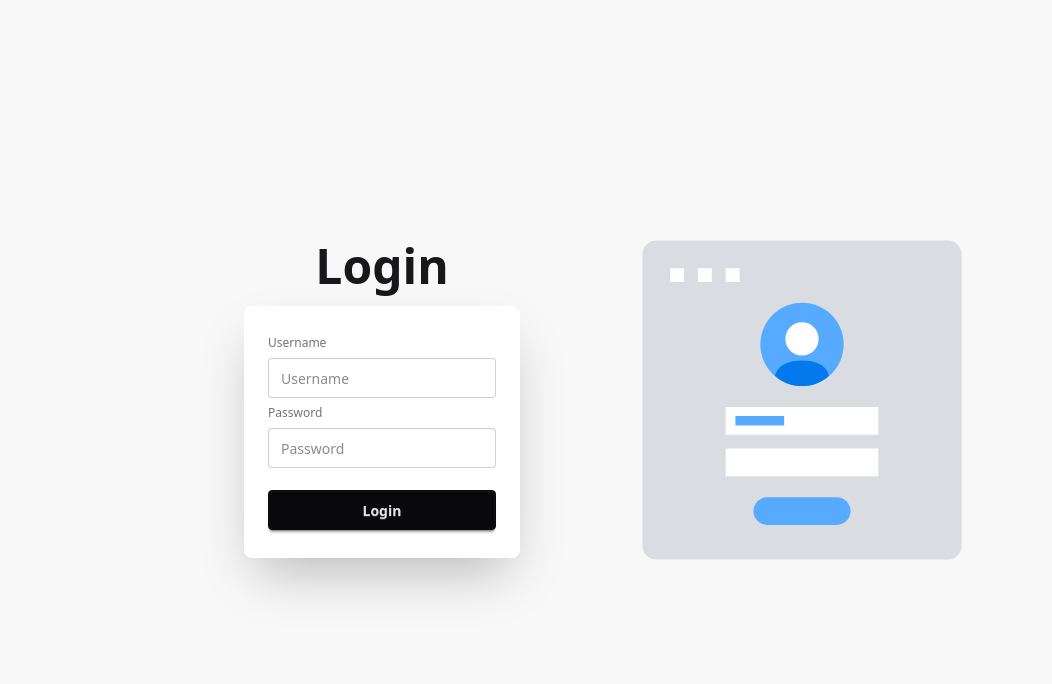
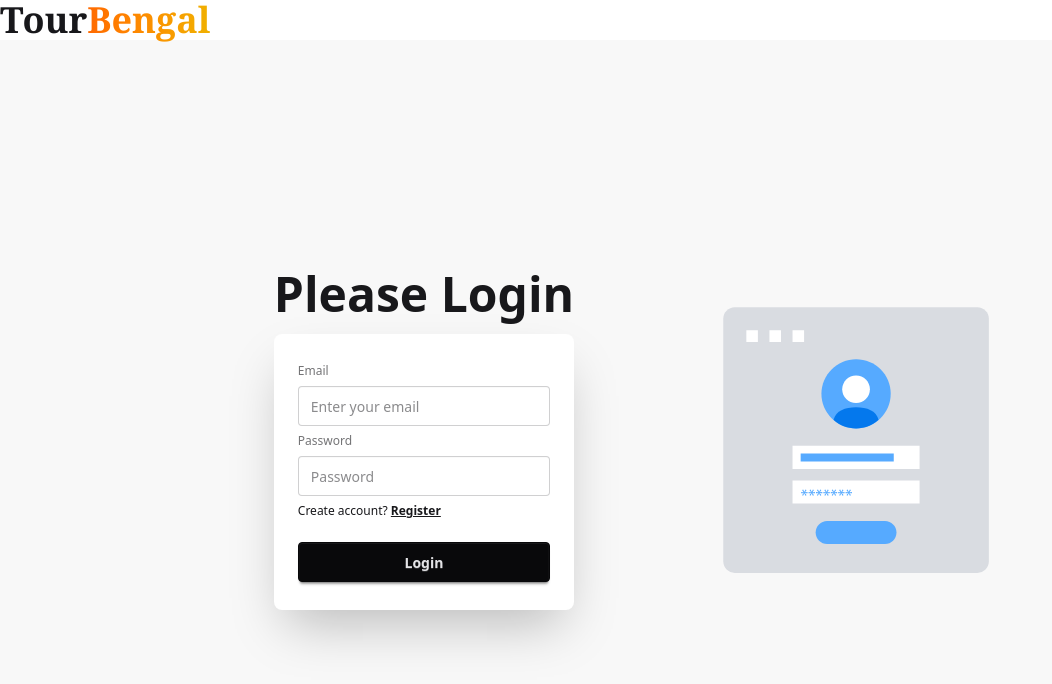
Before and after one commit to AL-AM1N/tour-Bengal-client, a React (Vite) app: page /login in a window 1280 px wide. Shown: the top 684 px of the page, without its empty margins (0-1052 px from the left). Built offline with nearby package versions, Linux system fonts and the light colour scheme.

Commit message:
Get input data from login form using react hook form

```diff
--- a/package.json
+++ b/package.json
@@ -20,6 +20,7 @@
     "react": "^19.2.0",
     "react-countup": "^6.5.3",
     "react-dom": "^19.2.0",
+    "react-hook-form": "^7.72.0",
     "react-icons": "^5.5.0",
     "react-router": "^7.12.0",
     "react-tabs": "^6.1.0",
--- a/src/Pages/Authentication/Login/Login.jsx
+++ b/src/Pages/Authentication/Login/Login.jsx
@@ -1,32 +1,60 @@
 import React from "react";
+import { useForm } from "react-hook-form";
 
 const Login = () => {
+  const {
+    register,
+    handleSubmit,
+    formState: { errors },
+  } = useForm();
+
+  const onSubmit = (data) => {
+    console.log(data);
+  };
   return (
     <div className="hero bg-base-200">
       <div className="hero-content flex-col">
         <div className="text-center lg:text-left">
-          <h1 className="text-5xl font-bold">Login</h1>
+          <h1 className="text-5xl font-bold">Please Login</h1>
         </div>
         <div className="card bg-base-100 w-full max-w-sm shrink-0 shadow-2xl">
           <div className="card-body">
+            <form onSubmit={handleSubmit(onSubmit)}>
               <fieldset className="fieldset">
-              <label className="label">Username</label>
+                <label className="label">Email</label>
                 <input
+                  type="email"
                   className="input"
-                placeholder="Username"
+                  {...register("email", { required: true })}
+                  placeholder="Enter your email"
+                />
 
-              />
+                {errors.email?.type === "required" && (
+                  <p className="text-red-500">Email required</p>
+                )}
+
                 <label className="label">Password</label>
                 <input
                   type="password"
                   className="input"
+                  {...register("password", { required: true, minLength: 6 })}
                   placeholder="Password"
-                onChange={(e) => setPass(e.target.value)}
                 />
-              <button className="btn btn-neutral mt-4">
-                Login
-              </button>
+
+                {/* handleding errors */}
+                {errors.password?.type === "required" && (
+                  <p className="text-red-500">Password required</p>
+                )}
+                {errors.password?.type === "minLength" && (
+                  <p className="text-red-500">Password must be 6 charecters</p>
+                )}
+                <p>
+                  Create account?{" "}
+                  <span className="font-bold underline">Register</span>
+                </p>
+                <button className="btn btn-neutral mt-4">Login</button>
               </fieldset>
+            </form>
           </div>
         </div>
       </div>
--- a/src/Pages/Root/AuthLayout.jsx
+++ b/src/Pages/Root/AuthLayout.jsx
@@ -1,14 +1,28 @@
 import React from "react";
-import { Outlet } from "react-router";
+import { Link, Outlet } from "react-router";
 import AuthAnimation from "../../components/AuthAnimation/AuthAnimation";
 
 const AuthLayout = () => {
   return (
-    <div className="hero bg-base-200 min-h-screen">
-      <div className="hero-content flex-col lg:flex-row-reverse">
-        <AuthAnimation></AuthAnimation>
-        <div>
-          <Outlet></Outlet>
+    <div>
+      <div>
+        <Link to="/">
+          <h1 className="font-serif font-bold text-4xl">
+            Tour
+            <span className="text-transparent bg-clip-text bg-linear-to-r from-orange-500 to-yellow-500">
+              Bengal
+            </span>
+          </h1>
+        </Link>
+      </div>
+      <div className="hero bg-base-200 min-h-screen">
+        <div className="hero-content flex-col lg:flex-row-reverse">
+          <div className="flex-1">
+            <AuthAnimation></AuthAnimation>
+          </div>
+          <div className="flex-1">
+            <Outlet></Outlet>
+          </div>
         </div>
       </div>
     </div>
```
Also changed, not shown: 1 other file (tests, documents, lock files or other folders). Lines whose indentation alone changed are shown as unchanged.
